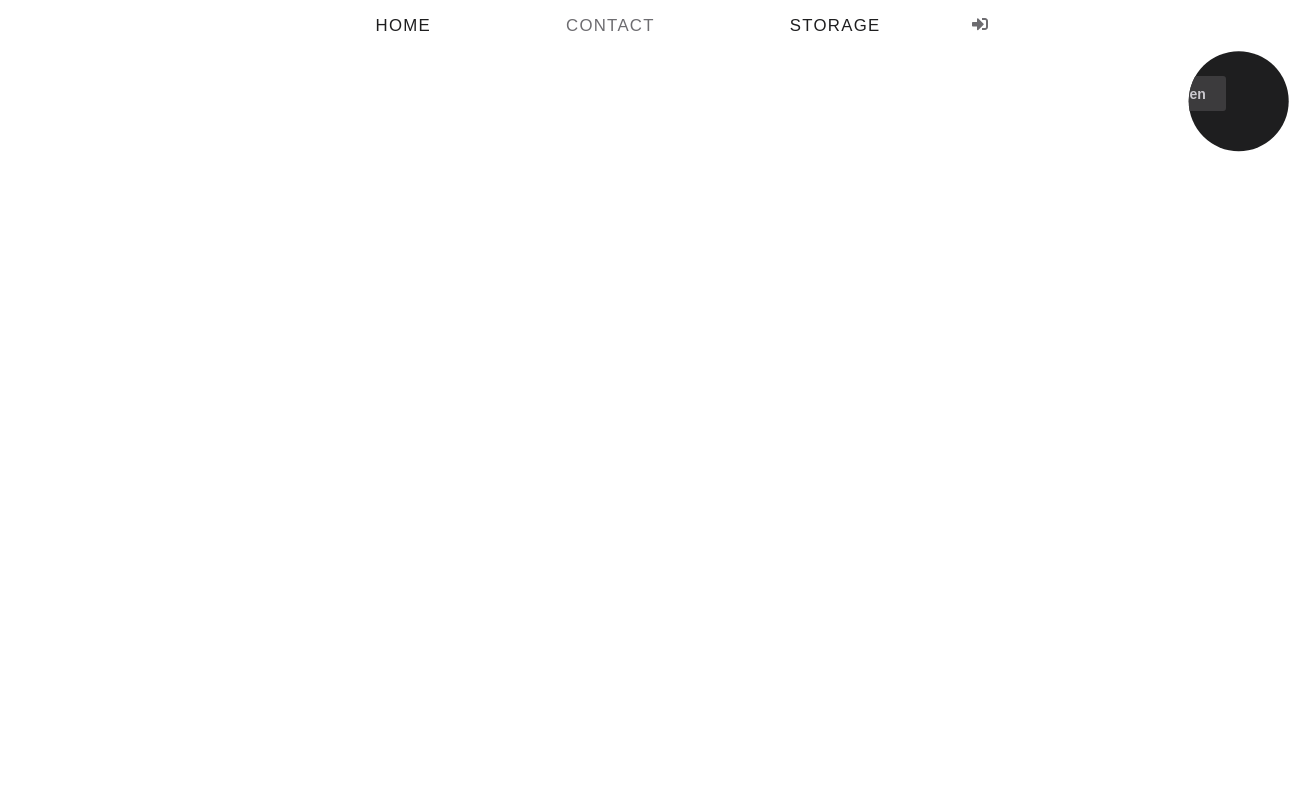
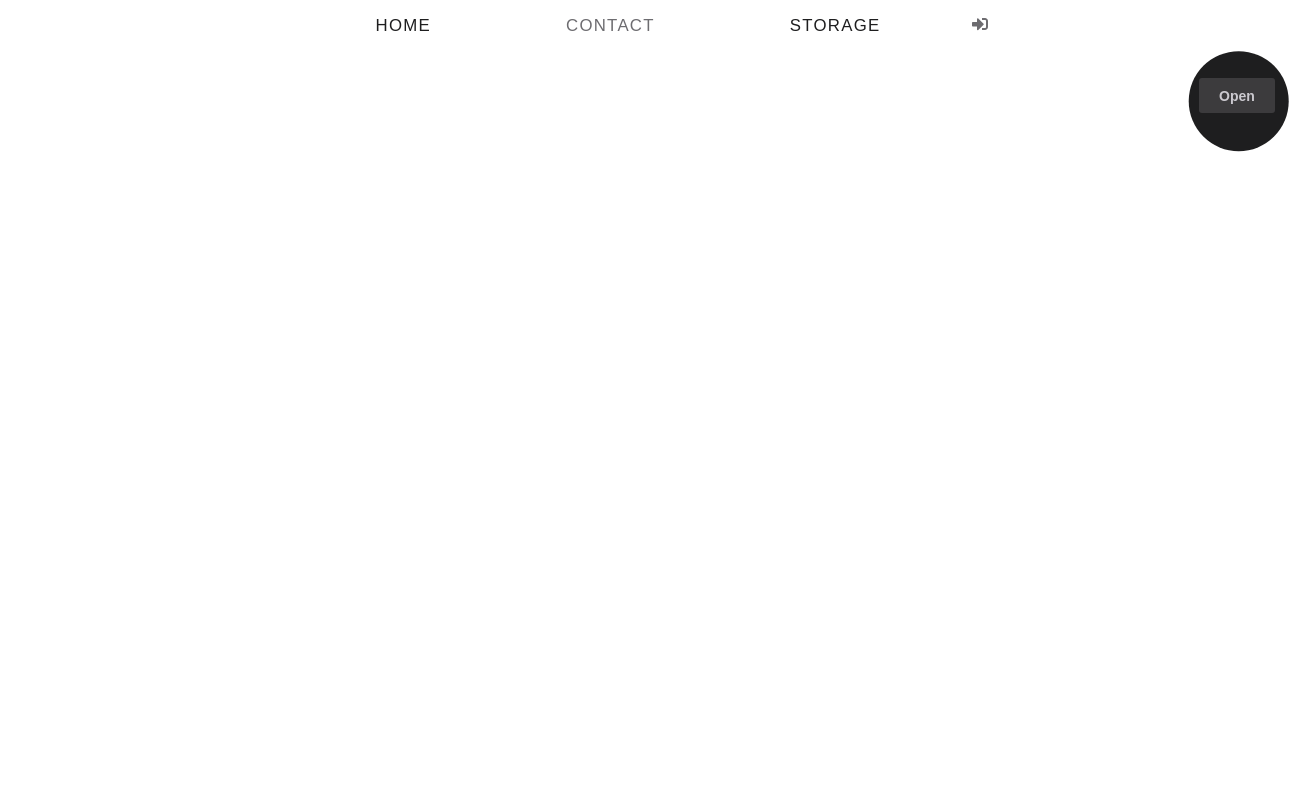
Before and after one commit to MaciejFigat/LFE, a React (Create React App) app in the folder frontend/: page /contact in a window 1280 px wide. Shown: the top 800 px of the page, 1309 px wide, since content can reach past the window. Built offline with nearby package versions, Linux system fonts and the light colour scheme.

Commit message:
different presentation options - testing v.2.1

```diff
--- a/frontend/src/components/SideMenu/SideMenu.styled.js
+++ b/frontend/src/components/SideMenu/SideMenu.styled.js
@@ -12,7 +12,7 @@ export const SideMenuDataColumn = styled(motion.div)`
 
 export const SideMenuWrapper = styled(motion.div)`
   position: sticky;
-  top: 0;
+  top: 50px;
   /* right: 0; */
   left: 100%;
   z-index: 2;
@@ -42,8 +42,8 @@ export const BackgroundDiv = styled(motion.div)`
 export const SideMenuButtonDiv = styled(motion.div)`
   position: relative;
   /* top: 50vh; */
-  top: 20px;
-  right: -80%;
+  top: 22px;
+  right: -87%;
   z-index: 10;
 `
 export const SideMenuDiv = styled(motion.div)`
```
